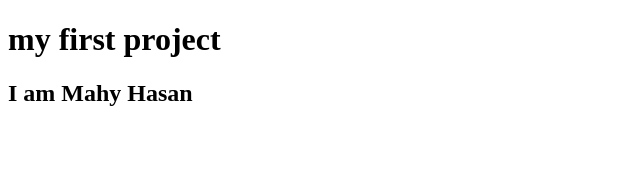
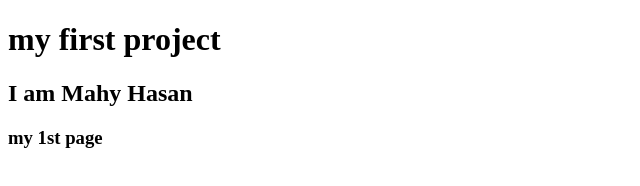
Before and after one commit to Mahy-460/my-first-website, a plain HTML site: page index.html in a window 1280 px wide. Shown: the whole page, without its empty margins (0-640 px from the left). Drawn offline with Linux system fonts and the light colour scheme.

Commit message:
new line

```diff
--- a/index.html
+++ b/index.html
@@ -8,5 +8,6 @@
 <body>
     <h1>my first project</h1>
     <h2>I am Mahy Hasan</h2>
+    <h3>my 1st page</h3>
 </body>
 </html>
```
